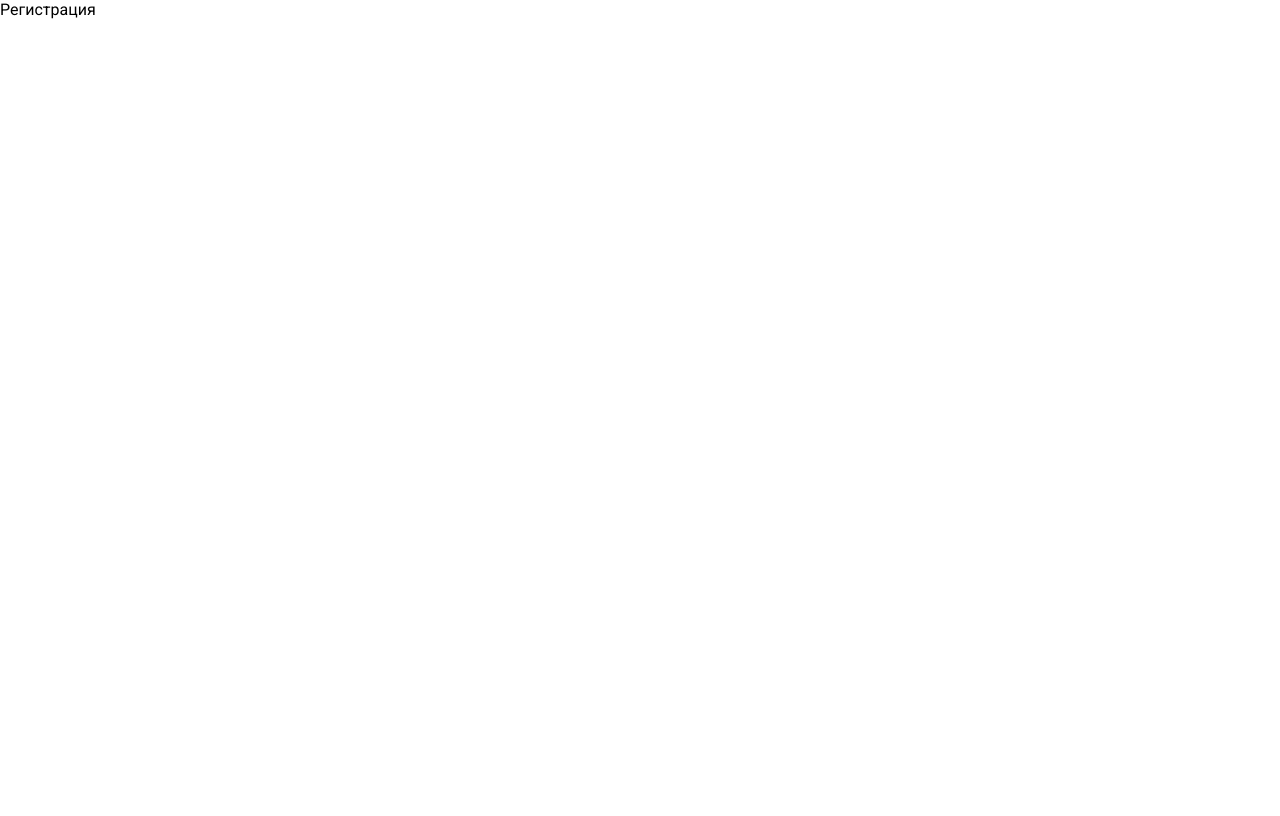
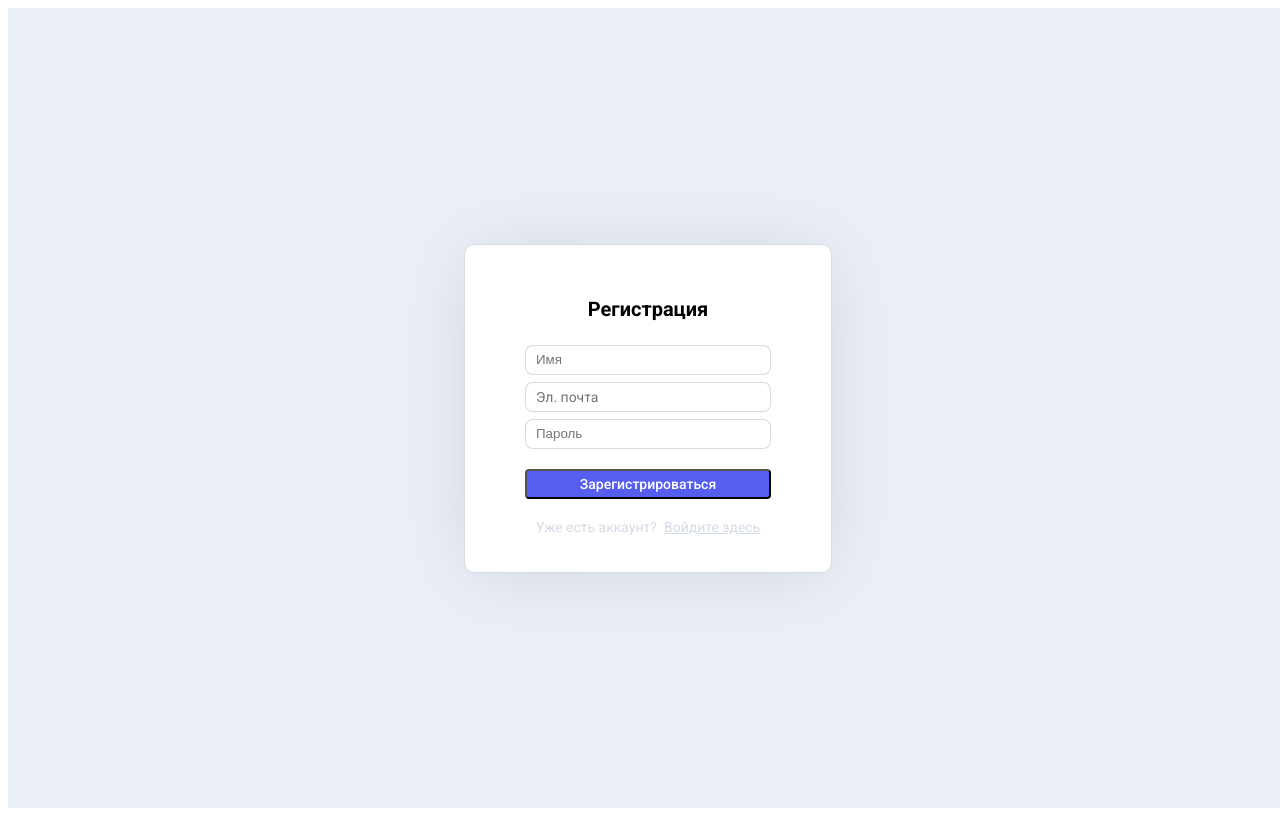
Before and after one commit to sashastahiev/skypro-kanban, a Vue app: page /sign-up in a window 1280 px wide. Built offline with nearby package versions, Linux system fonts and the light colour scheme.

Commit message:
correct hw4 from 18.08.2025

```diff
--- a/src/router/index.js
+++ b/src/router/index.js
@@ -1,8 +1,8 @@
 import { createRouter, createWebHistory } from 'vue-router'
-import HomeView from '../views/HomeView.vue'
 import SignInView from '@/views/SignInView.vue'
 import SignUpView from '@/views/SignUpView.vue'
 import NotFoundView from '@/views/NotFoundView.vue'
+//import HomeView from '@/views/HomeView.vue'
 
 const router = createRouter({
   history: createWebHistory(import.meta.env.BASE_URL),
@@ -10,7 +10,7 @@ const router = createRouter({
     {
       path: '/',
       name: 'home',
-      component: HomeView,
+      component: SignInView,
       children: [
         {
         path: '/card/:id',
--- a/src/views/SignInView.vue
+++ b/src/views/SignInView.vue
@@ -1,12 +1,128 @@
-import AuthForm from '@/components/AuthForm.vue'
-import { useRouter } from 'vue-router'
-const router = useRouter() // Инициализация роутера
+<script setup lang="ts">
+import { RouterLink } from 'vue-router';
 
-async function handleSignIn(e) {
-   e.preventDefault() // Предотвращаем перезагрузку страницы
-   localStorage.setItem('userInfo', 'true') // Сохраняем флаг авторизации
-   router.push('/') // Перенаправляем на главную страницу
+</script>
+
+<template>
+  <section class="top">
+    <div class="form-in">
+      <div class="form-in_title">Вход</div>
+      <input placeholder="Эл. почта" class="form-in_mail">
+      <input placeholder="Пароль" class="form-in_password">
+      <button class="form-in_btn">Войти</button>
+      <div class="form-in_footer">
+        <p class="margin0">Нужно зарегистрироваться?</p>
+        <RouterLink to="/sign-up" class="margin0">Регистрируйтесь здесь</RouterLink>
+      </div>
+    </div>
+  </section>
+</template>
+
+<style scoped>
+a {
+  text-decoration: underline;
+  cursor: pointer;
+  color: rgba(148, 166, 190, 0.4);
 }
-<template>
-   вход
-</template>
+.top {
+  display: flex;
+  justify-content: center;
+  align-items: center;
+  background: #EAEEF6;
+  width: 100vw;
+  height: 100vh;
+}
+.form-in{
+  width: 368px;
+  height: 329px;
+  padding: 50px 60px;
+  box-sizing: border-box;
+  border: 0.7px solid rgba(212, 219, 229, 1);
+  border-radius: 10px;
+  box-shadow: 0px 4px 67px -12px rgba(0, 0, 0, 0.13);
+  background: rgba(255, 255, 255, 1);
+}
+
+.form-in_title{
+  height: 30px;
+  display: flex;
+  flex-direction: column;
+  justify-content: center;
+  align-items: center;
+  font-family: Roboto;
+  font-size: 20px;
+  font-weight: 600;
+  line-height: 23px;
+  text-align: center;
+  margin-bottom: 20px;
+}
+.form-in_mail{
+  width: 100%;
+  height: 30px;
+  display: flex;
+  flex-direction: row;
+  justify-content: flex-start;
+  align-items: center;
+  padding: 8px 10px 8px 10px;
+  box-sizing: border-box;
+  border: 0.7px solid rgba(148, 166, 190, 0.4);
+  border-radius: 8px;
+  font-family: Roboto;
+  font-size: 14px;
+  font-weight: 400;
+  line-height: 16px;
+  letter-spacing: -2%;
+  text-align: left;
+  margin-bottom: 7px;
+}
+.form-in_password{
+  width: 100%;
+  height: 30px;
+  display: flex;
+  flex-direction: row;
+  justify-content: flex-start;
+  align-items: center;
+  padding: 8px 10px 8px 10px;
+  box-sizing: border-box;
+  border: 0.7px solid rgba(148, 166, 190, 0.4);
+  border-radius: 8px;
+  margin-bottom: 20px;
+}
+.form-in_btn{
+  width: 100%;
+  height: 30px;
+  display: flex;
+  flex-direction: row;
+  justify-content: center;
+  align-items: center;
+  gap: 10;
+  padding: 8px 10px 8px 10px;
+  border-radius: 4px;
+  background: rgba(86, 94, 239, 1);
+  color: rgba(255, 255, 255, 1);
+  font-family: Roboto;
+  font-size: 14px;
+  font-weight: 500;
+  line-height: 16px;
+  letter-spacing: -1%;
+  text-align: center;
+  margin-bottom: 20px;
+}
+.form-in_footer{
+  display: flex;
+  flex-direction: column;
+  gap: 7px;
+  width: 100%;
+  height: 42px;
+  color: rgba(148, 166, 190, 0.4);
+  font-family: Roboto;
+  font-size: 14px;
+  font-weight: 400;
+  line-height: 16px;
+  letter-spacing: -1%;
+  text-align: center;
+}
+.margin0{
+  margin: 0;
+}
+</style>
--- a/src/views/SignUpView.vue
+++ b/src/views/SignUpView.vue
@@ -1 +1,143 @@
-<template>Регистрация</template>
+<script setup lang="ts">
+import { RouterLink } from 'vue-router';
+
+</script>
+
+<template>
+  <section class="top">
+    <div class="form-up">
+      <div class="form-up_title">Регистрация</div>
+      <input placeholder="Имя" class="form-up_name" />
+      <input placeholder="Эл. почта" class="form-up_mail" />
+      <input placeholder="Пароль" class="form-up_password" />
+      <button class="form-up_btn">Зарегистрироваться</button>
+      <div class="form-up_footer">
+        <p class="margin0">Уже есть аккаунт?</p>
+        <RouterLink to="/sign-in" class="margin0">Войдите здесь</RouterLink>
+      </div>
+    </div>
+  </section>
+</template>
+
+<style scoped>
+a {
+  text-decoration: underline;
+  cursor: pointer;
+  color: rgba(148, 166, 190, 0.4);
+}
+.top {
+  display: flex;
+  justify-content: center;
+  align-items: center;
+  background: #eaeef6;
+  width: 100vw;
+  height: 100vh;
+}
+.form-up {
+  width: 368px;
+  height: 329px;
+  padding: 50px 60px;
+  box-sizing: border-box;
+  border: 0.7px solid rgba(212, 219, 229, 1);
+  border-radius: 10px;
+  box-shadow: 0px 4px 67px -12px rgba(0, 0, 0, 0.13);
+  background: rgba(255, 255, 255, 1);
+}
+
+.form-up_title {
+  height: 30px;
+  display: flex;
+  flex-direction: column;
+  justify-content: center;
+  align-items: center;
+  font-family: Roboto;
+  font-size: 20px;
+  font-weight: 600;
+  line-height: 23px;
+  text-align: center;
+  margin-bottom: 20px;
+}
+.form-up_name{
+  width: 100%;
+  height: 30px;
+  display: flex;
+  flex-direction: row;
+  justify-content: flex-start;
+  align-items: center;
+  gap: 10;
+  padding: 8px 10px 8px 10px;
+  box-sizing: border-box;
+  border: 0.7px solid rgba(148, 166, 190, 0.4);
+  border-radius: 8px;
+  margin-bottom: 7px;
+}
+.form-up_mail {
+  width: 100%;
+  height: 30px;
+  display: flex;
+  flex-direction: row;
+  justify-content: flex-start;
+  align-items: center;
+  padding: 8px 10px 8px 10px;
+  box-sizing: border-box;
+  border: 0.7px solid rgba(148, 166, 190, 0.4);
+  border-radius: 8px;
+  font-family: Roboto;
+  font-size: 14px;
+  font-weight: 400;
+  line-height: 16px;
+  letter-spacing: -2%;
+  text-align: left;
+  margin-bottom: 7px;
+}
+.form-up_password {
+  width: 100%;
+  height: 30px;
+  display: flex;
+  flex-direction: row;
+  justify-content: flex-start;
+  align-items: center;
+  padding: 8px 10px 8px 10px;
+  box-sizing: border-box;
+  border: 0.7px solid rgba(148, 166, 190, 0.4);
+  border-radius: 8px;
+  margin-bottom: 20px;
+}
+.form-up_btn {
+  width: 100%;
+  height: 30px;
+  display: flex;
+  flex-direction: row;
+  justify-content: center;
+  align-items: center;
+  padding: 8px 10px 8px 10px;
+  border-radius: 4px;
+  background: rgba(86, 94, 239, 1);
+  color: rgba(255, 255, 255, 1);
+  font-family: Roboto;
+  font-size: 14px;
+  font-weight: 500;
+  line-height: 16px;
+  letter-spacing: -1%;
+  text-align: center;
+  margin-bottom: 20px;
+}
+.form-up_footer {
+  display: flex;
+  flex-direction: row;
+  justify-content: center;
+  gap: 7px;
+  width: 100%;
+  height: 42px;
+  color: rgba(148, 166, 190, 0.4);
+  font-family: Roboto;
+  font-size: 14px;
+  font-weight: 400;
+  line-height: 16px;
+  letter-spacing: -1%;
+  text-align: center;
+}
+.margin0 {
+  margin: 0;
+}
+</style>
```
